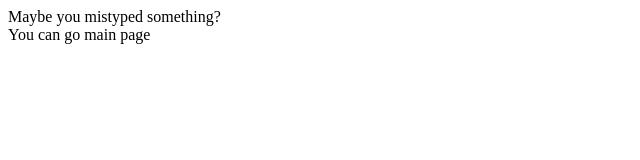
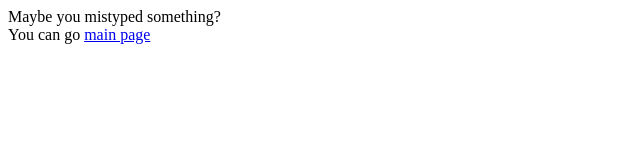
Before and after one commit to lenrik1589/lenrik1589.github.io, a plain HTML site: page 404.html in a window 1280 px wide. Shown: the full height of the page, 0-640 px from the left. Drawn offline with Linux system fonts and the light colour scheme.

Commit message:
I think I fou... N never mind...

```diff
--- a/404.html
+++ b/404.html
@@ -2,5 +2,5 @@
 <title></title>
 </head>
 <body>
-<p>Maybe you mistyped something?<br>You can go <a ref="lenrik1589.github.io">main page</a></p>
+<p>Maybe you mistyped something?<br>You can go <a Href="lenrik1589.github.io">main page</a></p>
 </body>
```
